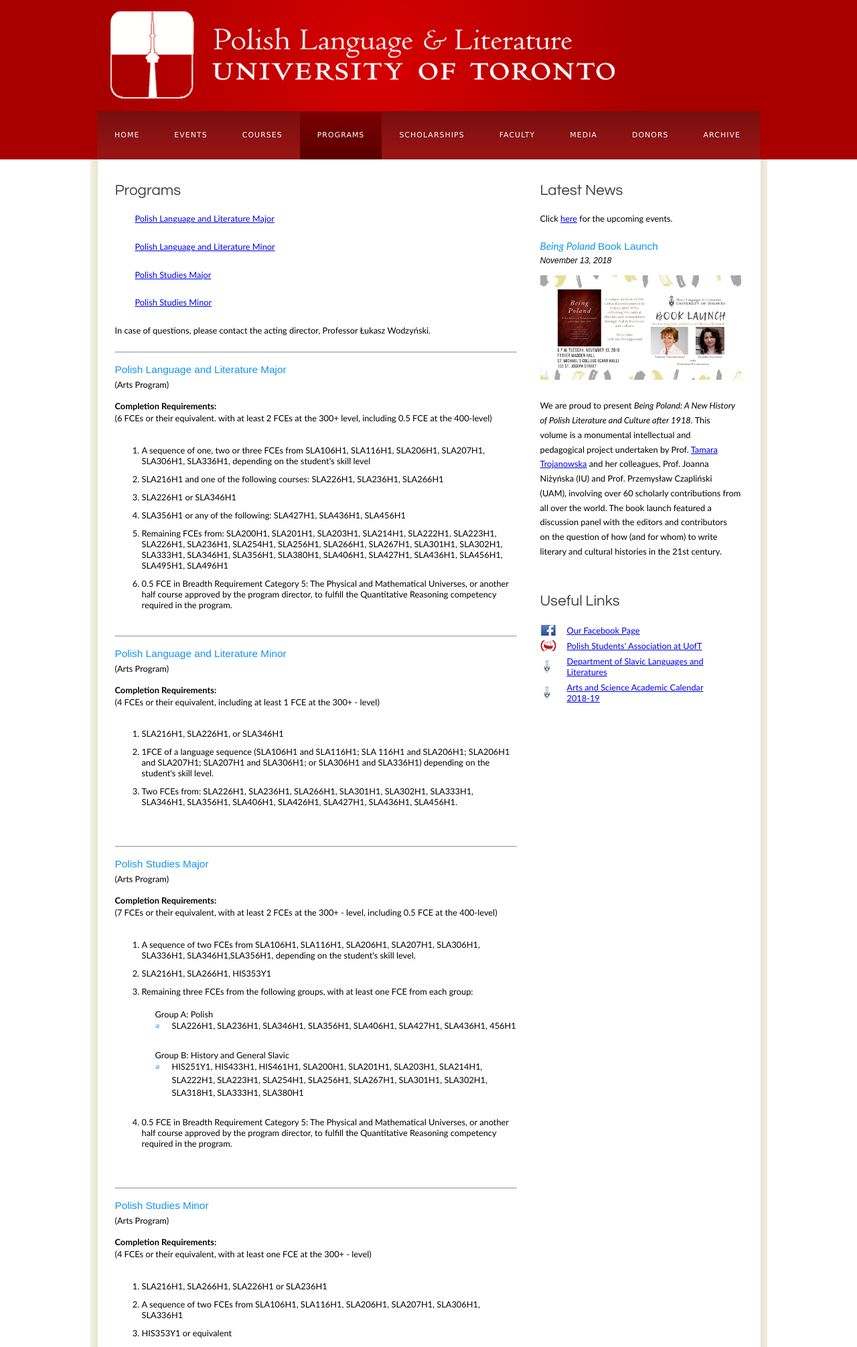
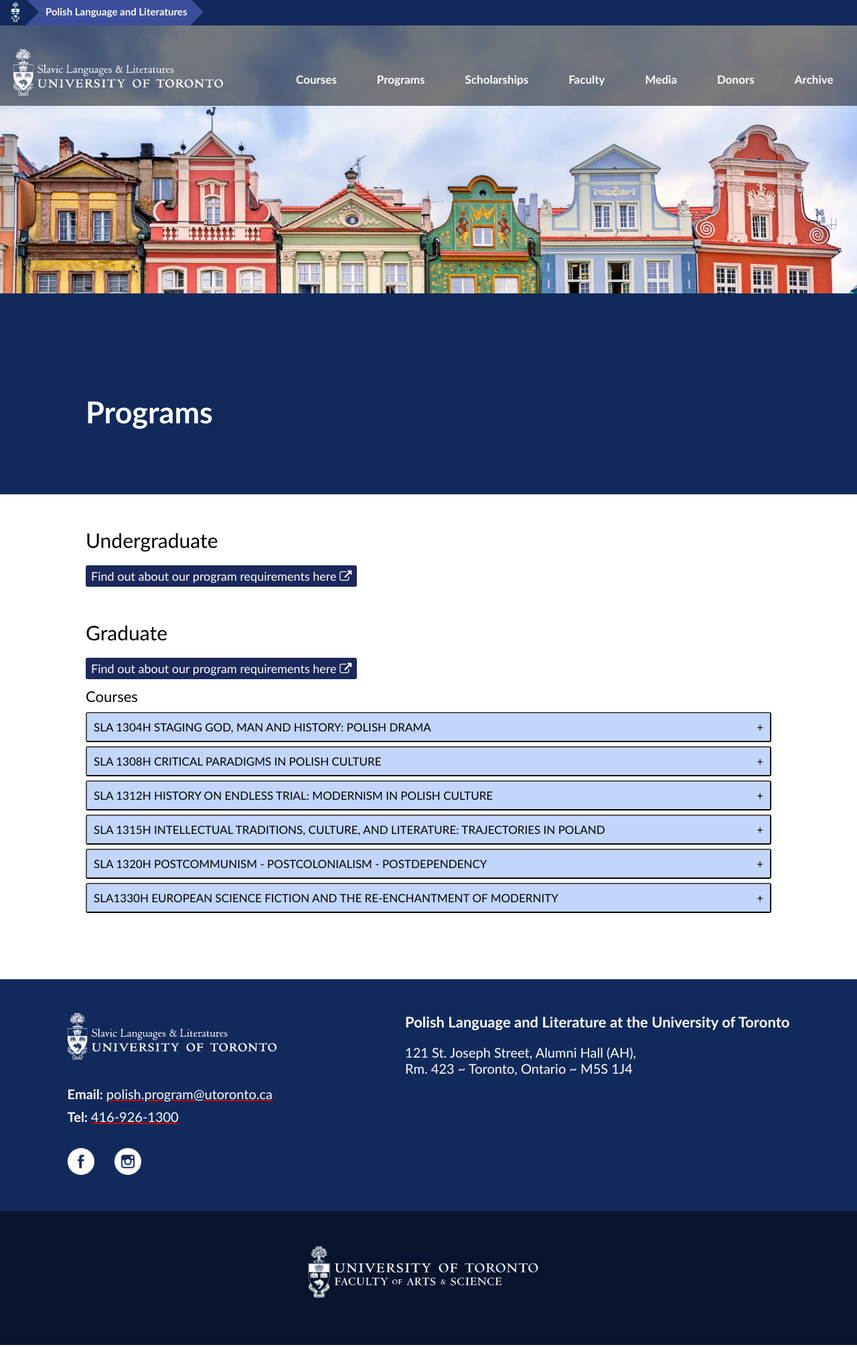
Before and after one commit to CloudyKrypton/polish-website, a plain HTML site: page programs.html in a window 1280 px wide. Shown: the part 2-2013 px from the top of the page at 67% size. Drawn offline with Linux system fonts and the light colour scheme.

Commit message:
link updates

```diff
--- a/programs.html
+++ b/programs.html
@@ -1,28 +1,31 @@
-<!DOCTYPE HTML>
+<!DOCTYPE html>
 <html>
-
     <head>
         <title>Programs - Polish Language and Literature at the University of Toronto</title>
         <meta name="description" content="website description" />
         <meta name="keywords" content="website keywords, website keywords" />
-  <meta http-equiv="content-type" content="text/html; charset=utf-8" />
-  <link rel="stylesheet" type="text/css" href="style/style.css" title="style" />
+        <meta http-equiv="content-type" content="text/html;charset=utf-8"/>
+        <link rel="stylesheet" type="text/css" href="style/style2.css" title="style"/>
+        <link rel="stylesheet" href="https://cdnjs.cloudflare.com/ajax/libs/font-awesome/4.7.0/css/font-awesome.min.css">
         <link rel="shortcut icon" href="http://sites.utoronto.ca/slavic/images/logoPolonistykafavicon.ico" type="image/x-icon" />
     </head>
-
     <body>
-  <div id="main">
-    <div id="header">
-      <div id="logo">
-
+        <header>
+            <div class="img-header">
+                <li><a href="https://www.utoronto.ca/"><img src="style/coa.png" alt="UofT logo" height="30" width="30"></a></li>
             </div>
-      <div id="menubar">
-        <ul id="menu">
-          <!-- put class="selected" in the li tag for the selected page - to highlight which page you're on -->
-      	  <li><a href="index.html">Home</a></li>
-          <li><a href="events.html">Events</a></li>
+            <div class="title-header">
+                <li><a href="index.html" class="slavic">Polish Language and Literatures</a></li>
+            </div>
+        </header>
+        <div class="poland-image">
+            <img src="style/polandprograms.jpg" class="image1">
+        </div>
+        <div class="header2">
+            <div class="sig"><a href="https://sites.utoronto.ca/slavic/"><img src="style/slavicsig.gif" alt="Slavic Sig" height="70"></a></div>
+            <ul class="header2-links">
                 <li><a href="courses.html">Courses</a></li>
-          <li class="selected"><a href="programs.html">Programs</a></li>
+                <li><a href="programs.html">Programs</a></li>
                 <li><a href="scholarships.html">Scholarships</a></li>
                 <li><a href="faculty.html">Faculty</a></li>
                 <li><a href="media.html">Media</a></li>
@@ -30,121 +33,149 @@
                 <li><a href="archive.html">Archive</a></li>
             </ul>
         </div>
+        <div class="header3">
+            <div class="header3-text">Programs</div>
         </div>
-    <div id="content_header"></div>
-    <div id="site_content">
-
-
-     <div class="sidebar">
-        <!-- insert your sidebar items here -->
-        <h3>Latest News</h3>
-        <p>Click <a href="events.html">here</a> for the upcoming events.
-        <h4><em>Being Poland </em> Book Launch</h4>
-        <h5>November 13, 2018</h5>
-        <p><img src="Images/Archive/Fall 2018/BeingPolandPoster.png" width="300" height="156"><br /><br>
-        We are proud to present <em>Being Poland: A New History of Polish Literature and Culture after 1918.</em> This volume is a monumental intellectual and pedagogical project undertaken by Prof. <a href="http://sites.utoronto.ca/slavic/people/faculty/Trojanowska.shtml" target="_blank" rel="noopener noreferrer" data-auth="NotApplicable" id="LPlnk813884">Tamara Trojanowska</a> and her colleagues, Prof. Joanna Niżyńska (IU) and Prof. Przemysław Czapliński (UAM), involving over 60 scholarly contributions from all over the world. The book launch featured a discussion panel with the editors and contributors  on the question of how (and for whom) to write literary and cultural histories in the 21st century. </p>
-        <br>
-
-
-        <h3>Useful Links</h3>
-        <ul>
-          <li><a href="https://www.facebook.com/groups/1523467424346411/" target="_blank" class="a">Our Facebook Page</a></li>
-          <li><a href="http://psa.sa.utoronto.ca/" target="_blank" class="b">Polish Students' Association at UofT</a></li>
-          <li><a href="http://sites.utoronto.ca/slavic/" target="_blank" class="c">Department of Slavic Languages and Literatures</a></li>
-          <li><a href="https://fas.calendar.utoronto.ca/" target="_blank" class="d">Arts and Science Academic Calendar 2018-19</a></li>
-        </ul>
-
-
+        <div class="program-heading">Undergraduate</div>
+        <div class="program-text">
+            <a href="https://artsci.calendar.utoronto.ca/section/Slavic-Languages-and-Literatures" target="_blank"><button class="requirements">Find out about our program requirements here <i class="fa fa-external-link"></i></button></a>
         </div>
 
-
-
-      <div id="content">
-        <!-- insert the page content here -->
-        <h1>Programs</h1>
-
-        <p class="p"><a href="#literatureMajor">Polish Language and Literature Major</a></p>
-        <p class="p"><a href="#literatureMinor">Polish Language and Literature Minor</a></p>
-        <p class="p"><a href="#studiesMajor">Polish Studies Major</a></p>
-        <p class="p"><a href="#studiesMinor">Polish Studies Minor</a></p>
-
-        <p>In case of questions, please contact the acting director, Professor Łukasz Wodzyński.</p>
-
-      	<hr><br>
-
-
-              <a name="literatureMajor"></a><h4>Polish Language and Literature Major</h4>
-        	  (Arts Program)<br>
-			  <br><b>Completion Requirements:</b><br>
-			  <p>(6 FCEs or their equivalent. with at least 2 FCEs at the 300+ level, including 0.5 FCE at the 400-level)</p>
-			  <ol class="p">
-				<li>A sequence of one, two or three FCEs from SLA106H1, SLA116H1, SLA206H1, SLA207H1, SLA306H1, SLA336H1, 	depending on the student's skill level</li>
-				<li>SLA216H1 and one of the following courses: SLA226H1, SLA236H1, SLA266H1
-				<li>SLA226H1 or SLA346H1</li>
-				<li>SLA356H1 or any of the following: SLA427H1, SLA436H1, SLA456H1</li>
-
-				<li>Remaining FCEs from: SLA200H1, SLA201H1, SLA203H1, SLA214H1, SLA222H1, SLA223H1, SLA226H1, SLA236H1, 	SLA254H1, SLA256H1, SLA266H1, SLA267H1, SLA301H1, SLA302H1, SLA333H1, SLA346H1, SLA356H1, SLA380H1, SLA406H1, SLA427H1, SLA436H1, SLA456H1, SLA495H1, SLA496H1</li>
-				<li>0.5 FCE in Breadth Requirement Category 5: The Physical and Mathematical Universes, or another half course approved by the program director, to fulfill the Quantitative Reasoning competency required in the program.</li>
-               </ol>
-
-       <br><hr><br>
-
-              <a name="literatureMinor"></a><h4>Polish Language and Literature Minor</h4>
-              (Arts Program)<br>
-			  <br><b>Completion Requirements:</b><br>
-			  <p>(4 FCEs or their equivalent, including at least 1 FCE at the 300+ - level)</p>
-			  <ol class="p">
-				<li>SLA216H1, SLA226H1, or SLA346H1</li>
-				<li>1FCE of a language sequence (SLA106H1 and SLA116H1; SLA 116H1 and SLA206H1; SLA206H1 and SLA207H1; SLA207H1 and SLA306H1; or SLA306H1 and SLA336H1) depending on the student's skill level.</li>
-				<li>Two FCEs from: SLA226H1, SLA236H1, SLA266H1, SLA301H1, SLA302H1, SLA333H1, SLA346H1, SLA356H1, SLA406H1,	 SLA426H1, SLA427H1, SLA436H1, SLA456H1.</li>
-              </ol></p>
-
-      <br><hr><br>
-
-                <a name="studiesMajor"></a>
-      		   	<h4>Polish Studies Major</h4>
-               	(Arts Program)<br>
-			   	<br><b>Completion Requirements: </b><br>
-				<p>(7 FCEs or their equivalent, with at least 2 FCEs at the 300+ - level, including 0.5 FCE at the 400-level)
-				<ol class="p">
-					<li>A sequence of two FCEs from SLA106H1, SLA116H1, SLA206H1, SLA207H1, SLA306H1, SLA336H1, 		SLA346H1,SLA356H1, depending on the student's skill level.
-					<li>SLA216H1, SLA266H1, HIS353Y1
-					<li>Remaining three FCEs from the following groups, with at least one FCE from each group:
-					<br><br>
-                    <ul>Group A: Polish
-                    	<li>SLA226H1, SLA236H1, SLA346H1, SLA356H1, SLA406H1, SLA427H1, SLA436H1, 456H1</li>
-                    </ul>
-					<ul>Group B: History and General Slavic
-						<li>HIS251Y1, HIS433H1, HIS461H1, SLA200H1, SLA201H1, SLA203H1, SLA214H1, SLA222H1, SLA223H1, 	SLA254H1, SLA256H1, SLA267H1, SLA301H1, SLA302H1, SLA318H1, SLA333H1, SLA380H1</li></ul>
-					<li>0.5 FCE in Breadth Requirement Category 5: The Physical and Mathematical Universes, or another half 			course approved by the program director, to fulfill the Quantitative Reasoning competency required in the program.</li>
-
-              	</ol></p>
-
-       <br><hr><br>
-       <a name="studiesMinor"></a>
-      		   	<h4>Polish Studies Minor</h4>
-               	(Arts Program)<br>
-			   	<br><b>Completion Requirements: </b><br>
-				<p>(4 FCEs or their equivalent, with at least one FCE at the 300+ - level)
-
-                <ol class="p">
-					<li>SLA216H1, SLA266H1, SLA226H1 or SLA236H1</li>
-					<li>A sequence of two FCEs from SLA106H1, SLA116H1, SLA206H1, SLA207H1, SLA306H1, SLA336H1</li>
-					<li>HIS353Y1 or equivalent</li>
-                </ol>
+        <div class="program-heading">Graduate</div>
+        <div class="program-text">
+            <a href="https://www.sgs.utoronto.ca/programs/slavic-languages-and-literatures/" target="_blank"><button class="requirements">Find out about our program requirements here <i class="fa fa-external-link"></i></button></a>
+        </div>
+        <div class="courses-header">Courses</div>
+        <div class="courses-containter">
+            <button type="button" class="collapsible3">SLA 1304H STAGING GOD, MAN AND HISTORY: POLISH DRAMA<span>+</span></button>
+            <div class="courses-content">
+                <p class="courses-text">Combines theoretical investigations of drama, theatre, and performance in relation to three
+                grand narratives in Polish and European modernity. Investigates intersections of dramatic texts,
+                theatre and performance theory, and theatre productions in the context of modern discourses on
+                metaphysics, identity, and historiosophy. Readings in English.</p>
+            </div>
+            <button type="button" class="collapsible3">SLA 1308H CRITICAL PARADIGMS IN POLISH CULTURE<span>+</span></button>
+            <div class="courses-content">
+                <p class="courses-text">Critical study of major literary and cultural paradigms, starting with
+                    the revaluations of the often misunderstood Sarmatian culture and the memory of it in the
+                    19th century, moving on to the Romantic paradigm and its (dis)continuations, and ending with
+                    the strongest counter-proposals for Polish mentality, identity, and self-identifications
+                    (such as the Enlightenment, Positivism, and the Inter-war struggles for modernization).
                 </p>
-                <br>
+            </div>
+            <button type="button" class="collapsible3">SLA 1312H HISTORY ON ENDLESS TRIAL: MODERNISM IN POLISH CULTURE<span>+</span></button>
+            <div class="courses-content">
+                <p class="courses-text">A study of the development of the modernist cultural formation in Poland
+                    from the <i>fin de siècle</i> to the aftermath of WWII. Discussions about terminological
+                    wars and conflicting understandings of the culture of modernism are aided by important
+                    literary works of Polish modernism, literary theory, philosophy, and concepts developed
+                    by sociology and political science.
+                </p>
+            </div>
+            <button type="button" class="collapsible3">SLA 1315H INTELLECTUAL TRADITIONS, CULTURE, AND LITERATURE: TRAJECTORIES IN POLAND<span>+</span></button>
+            <div class="courses-content">
+                <p class="courses-text">The trajectories of Poland's intellectual and cultural traditions provide
+                    some useful examples of national and international transfers of ideas between historians,
+                    political thinkers, writers, and artists. Each time the course is offered, it focuses on
+                     a selected few concepts, such as tolerance and freedom, Polish republicanism and liberalism,
+                     the idea of a nation, Polish religious thought, the role of intelligentsia and intellectual
+                     institutions, backwardness and modernization and culture wars of recent years. Our readings
+                     span from the 15 th to the 21 st centuries and pair political thinkers and historians with
+                      writers and political and cultural theoreticians across the centuries in order to make their
+                       ideas engage with and illuminate each other. Pawel Wlodkowic’s 15 th century ideas on
+                       freedom may be thus read together with Adam Mickiewicz's 19 th century Books or Bolesław
+                       Prus’s journalism, and with Józef Tischner’s 20 th-century reflection on post-1989
+                       condition of freedom. Our analysis of religious ideas can see the 16 th-century poems
+                       of Mikołaj Sęp-Szarzyński converse with Piotr Skarga’s fierce counter-reformation and
+                       Czesław Miłosz’s or Leszek Kołakowski’s essays. Such readings are placed within the
+                       theoretical discussions regarding intellectual history (e.g. Dominick LaCapra), and
+                       relations between such history and culture.
+                </p>
+            </div>
+            <button type="button" class="collapsible3">SLA 1320H POSTCOMMUNISM - POSTCOLONIALISM - POSTDEPENDENCY<span>+</span></button>
+            <div class="courses-content">
+                <p class="courses-text">The swift collapse of communist regimes across Central and Eastern Europe
+                    came as a surprise to both their opponents and political clients. While in 1989 Francis
+                    Fukuyama speculated in his most famous – and most derided – essay about the “end of history,”
+                    the historian Tony Judt saw in this chain of events a final release of the region’s histories
+                    from “what once seemed permanent and somehow inevitable” but now taking on “a more transient
+                    air.” Did the Central and Eastern European nations escape history (into vaguely defined,
+                    Western-style “normalcy”), or have now properly “entered it” as independent subjects? What
+                    social and cultural mechanisms shape the relationship to the communist and pre-communist
+                    past and visions of the – still largely indeterminate – future in the globalized world for
+                    these nations? How are we to think about the years following the rapid transformation from
+                    communism to neoliberal capitalism and more or less liberal democracy in countries like
+                    Poland, Ukraine, South Slavic Republics, and Russia? How did culture mediate the experience
+                    of this political, social, and economic revolution? Finally, what is the condition of
+                    post-communism? When does it begin? When – if at all – can it be said to have ended?
+                </p>
+                <p class="courses-text">
+                    In this course we will try to answer these and similar questions while examining the
+                    literature and cinema of the so called “post-communist” cultures. Our methodology will
+                    build on theoretical apparatus and concepts developed by postcolonial (and post-dependency)
+                    studies, such as imperialism, cultural hegemony, relationships of power and dependency,
+                    (sub)alter(n)ity, hybridity, liminality, and others. We will discuss and critically
+                    evaluate the applicability of this methodology to the Central and Eastern European
+                    (in the case of Russia, also Eurasian) context, focusing on various strategies of identity
+                    (re)construction adopted by the authors and filmmakers amid the chaos of competing social,
+                    historical, and cultural narratives that erupted with the collapse of the Soviet Empire and
+                    its satellites.
+                </p>
+            </div>
+            <button type="button" class="collapsible3">SLA1330H EUROPEAN SCIENCE FICTION AND THE RE-ENCHANTMENT OF MODERNITY<span>+</span></button>
+            <div class="courses-content">
+                <p class="courses-text">
+                    In this course we will examine European science fiction, focusing on literature, drama, and
+                    film produced in Central and Eastern Europe. Shaped by the experience of two world wars, two
+                    totalitarianisms, and several revolutions, continental sci-fi is known for its radical and
+                    uncompromising thought experiments and daring aesthetics. We will discuss works by H.G. Wells,
+                     Evgenii Zamiatin, Karel Čapek, Sigizmund Krzhizhanovsky, Fritz Lang, Stanisław Lem, Andrei
+                     Tarkovsky, Jacek Dukaj, and others against the cultural and theoretical background of
+                     modernity. We will base our methodology on the theoretical framework developed by science
+                     fiction studies, yet our focus in the course will be various strategies of re-enchanting the
+                      modern world that European authors deploy in their texts.
+                </p>
             </div>
         </div>
-    <div id="content_footer"></div>
-    <div id="footer">
-      <img src="../UofTlogoPolish.png" width="26" height="63"><br><br>
-      <b>Polish Language and Literature</b><br>
-      121 St. Joseph Street, Alumni Hall (AH), Rm. 423 ~ Toronto, Ontario ~ M5S 1J4<br>
-      tel: 416-926-1300 ext. 1355 ~ email: polish.program@utoronto.ca<br><br>
-
-      Copyright &copy; colour_red | <a href="http://validator.w3.org/check?uri=referer">HTML5</a> | <a href="http://jigsaw.w3.org/css-validator/check/referer">CSS</a> | <a href="http://www.html5webtemplates.co.uk">Website Templates</a>
+        <br><br><br><br><br><br>
+        <div class="footer1">
+            <div class="footer-left">
+                <div class="sig2"><a href="https://sites.utoronto.ca/slavic/"><img src="style/slavicsig.gif" alt="Slavic Sig" height="70"></a></div>
+                <div class="contact">
+                    <div class="mail">Email: <a href="mailto:polish.program@utoronto.ca" class="footer-link-text">polish.program@utoronto.ca</a></div>
+                    <div class="tel">Tel: <a href="tel:416-926-1300" class="footer-link-text">416-926-1300</a></div>
+                </div>
+                <div class="socials">
+                    <a href="https://www.facebook.com/groups/1523467424346411/"><img src="style/facebook.png" height="40"></a>
+                    <img src="style/instagram.png" height="40">
                 </div>
             </div>
+            <div class="footer-right">
+                <div class="pll">Polish Language and Literature at the University of Toronto</div>
+                <div class="address">121 St. Joseph Street, Alumni Hall (AH),
+                <br>Rm. 423 ~ Toronto, Ontario ~ M5S 1J4</div>
+            </div>
+        </div>
+        <div class="footer2">
+            <img src="style/artsci_logo.png" height="100px">
+        </div>
     </body>
+
+    <script>
+        var coll = document.getElementsByClassName("collapsible3");
+        var i;
+
+        for (i = 0; i < coll.length; i++) {
+          coll[i].addEventListener("click", function() {
+            this.classList.toggle("active");
+            var content = this.nextElementSibling;
+            if (content.style.maxHeight){
+              content.style.maxHeight = null;
+            } else {
+              content.style.maxHeight = content.scrollHeight + "px";
+            }
+          });
+        }
+        </script>
+
 </html>
```
Also changed, not shown: programs2.html (deleted, +0 -181 lines), scholarships.html (+1 -1 lines), faculty.html (renamed from faculty1.html). Lines whose indentation alone changed are shown as unchanged.
